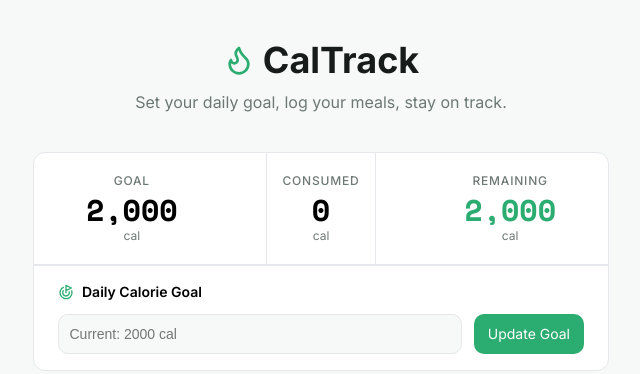
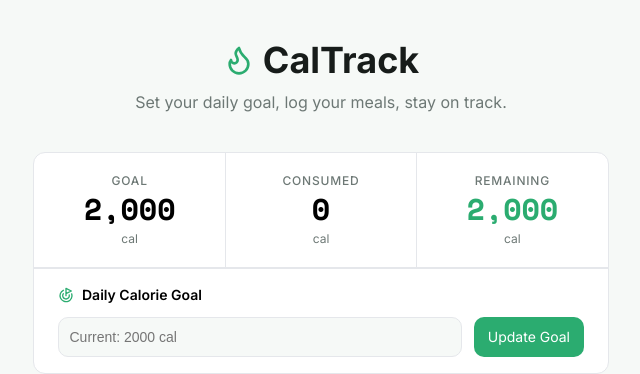
Before and after one commit to dbrah-design/calorie-tracker, a React (Vite) app: page / in a window 1280 px wide. Shown: the top 374 px of the page, without its empty margins (319-959 px from the left). Built offline with nearby package versions, Linux system fonts and the light colour scheme.

Commit message:
Changed calorie display to grid and fixed spacing for elements inside calorie display

```diff
--- a/src/App.css
+++ b/src/App.css
@@ -68,15 +68,13 @@ for space if I decide to put the progress bar from the original design. The othe
 }
 
 .calorie-display {
-  display: flex;
-  justify-content: space-around;
-  /* Going to use flexbox here for now but could also use grid here too, to get the calorie display side by side like the design */
-  /* display: grid;
-  grid-template-columns: repeat(3, minmax(0,1fr)); */
-  /* I think I figured out how get it to stick to top. I have to put padding on the individual divs of the calorie display and not put padding on the
-  card itself. When I put padding on the card itself, it's causing the calorie display div to push down. For now going to do this but see if I can find a better solution */
-  /* Could trying using display grid like the code above and keep padding the same in each individual div. That might fix spacing not looking exact
-  to design */
+  display: grid;
+  grid-template-columns: repeat(3, minmax(0,1fr));
+   /* Decided to go with grid here instead like design. The spacing around the elements and the gap between the elements looks better this way */
+  /* Here is the flexbox code I had before grid. Could still use it if I have any issues with the grid layout
+    display: flex;
+    justify-content: space-around;
+  */
 }
 
 .goal-calories, .consumed-calories,.remaining {
@@ -97,13 +95,16 @@ for space if I decide to put the progress bar from the original design. The othe
   font-size: .75rem;
   line-height: 1rem;
   color: var(--secondary-color);
-  margin-bottom: .25em;
 }
 
 .cal-number-style {
   font-size: 1.875rem;
   line-height: 2.25rem;
   font-family: var(--primary-font);
+}
+
+.display-style, .cal-number-style {
+  margin-bottom: .14em;
 }
 
 .cal-style{
```
